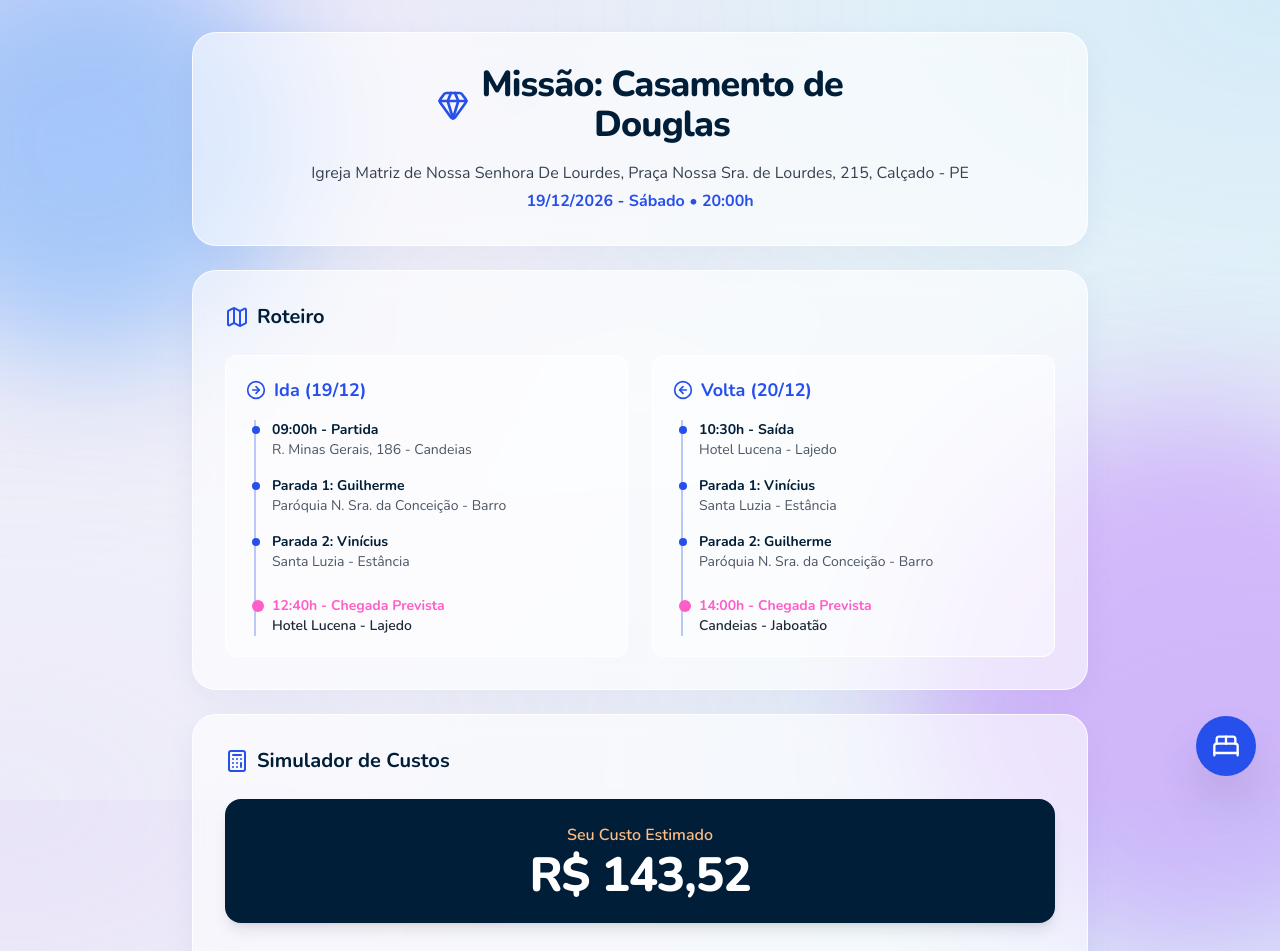
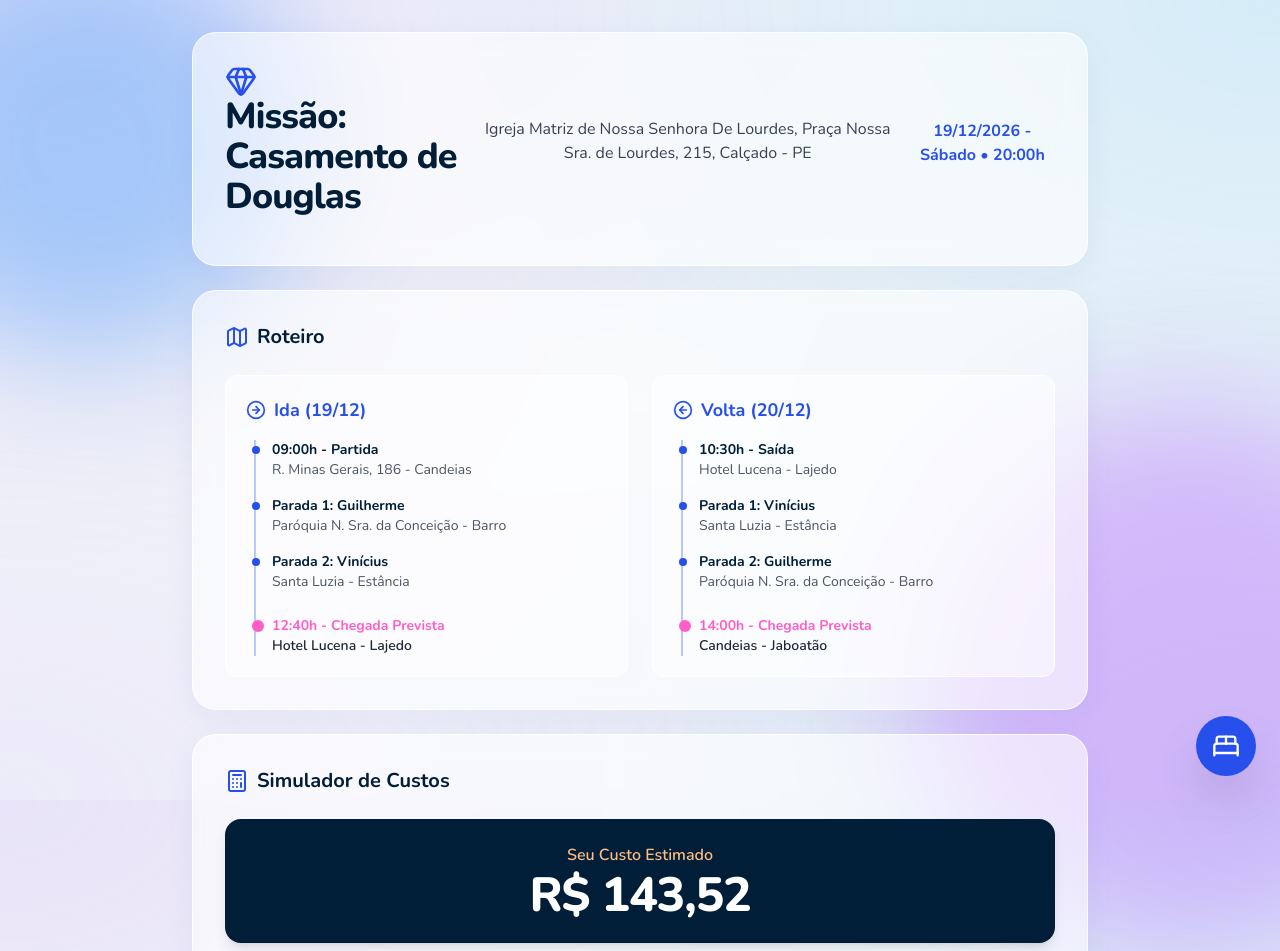
Before and after one commit to jvalvess01-png/casamentodouglas, a plain HTML site: page index.html in a window 1280 px wide. Shown: the top 951 px of the page. Drawn offline with nearby package versions, Linux system fonts and the light colour scheme.

Commit message:
Update index.html

```diff
--- a/index.html
+++ b/index.html
@@ -101,9 +101,10 @@
         <!-- HEADER (Missão: Casamento) -->
         <header class="glass-card p-6 md:p-8 text-center">
             <div class="flex items-center justify-center gap-3 mb-4">
+            <div style="text-align: left;">
                 <i data-lucide="gem" class="w-8 h-8 text-brand-tech"></i>
                 <h1 class="text-2xl md:text-4xl font-extrabold tracking-tight text-brand-blue">
-                    Missão: Casamento de<br>Douglas
+                    Missão:<br>Casamento de Douglas
                 </h1>
             </div>
             <p class="text-sm md:text-base text-gray-700 font-medium">
```
